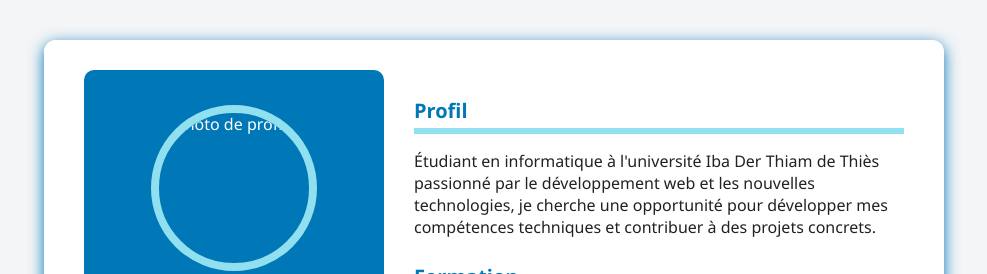
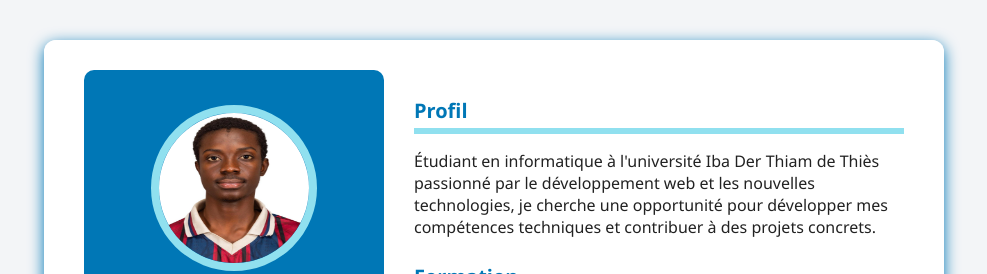
Before and after one commit to Adeau-14/A5, a plain HTML site: page index.html in a window 1280 px wide. Shown: the top 274 px of the page, without its empty margins (146-1133 px from the left). Drawn offline with Linux system fonts and the light colour scheme.

Commit message:
Add files via upload

```diff
--- a/index.html
+++ b/index.html
@@ -14,7 +14,7 @@
 
       <div class="Adama">
         <div class="photo">
-          <img src="images/photo.jpg" alt="Photo de profil">
+          <img src="photo.jpg" alt="Photo de profil">
           <h1>Adama Coundoul</h1>
           <p><strong>Email :</strong><br> adamacoundoul21@gmail.com</p>
           <p><strong>Téléphone :</strong><br> +221 78 520 83 80</p>
```
